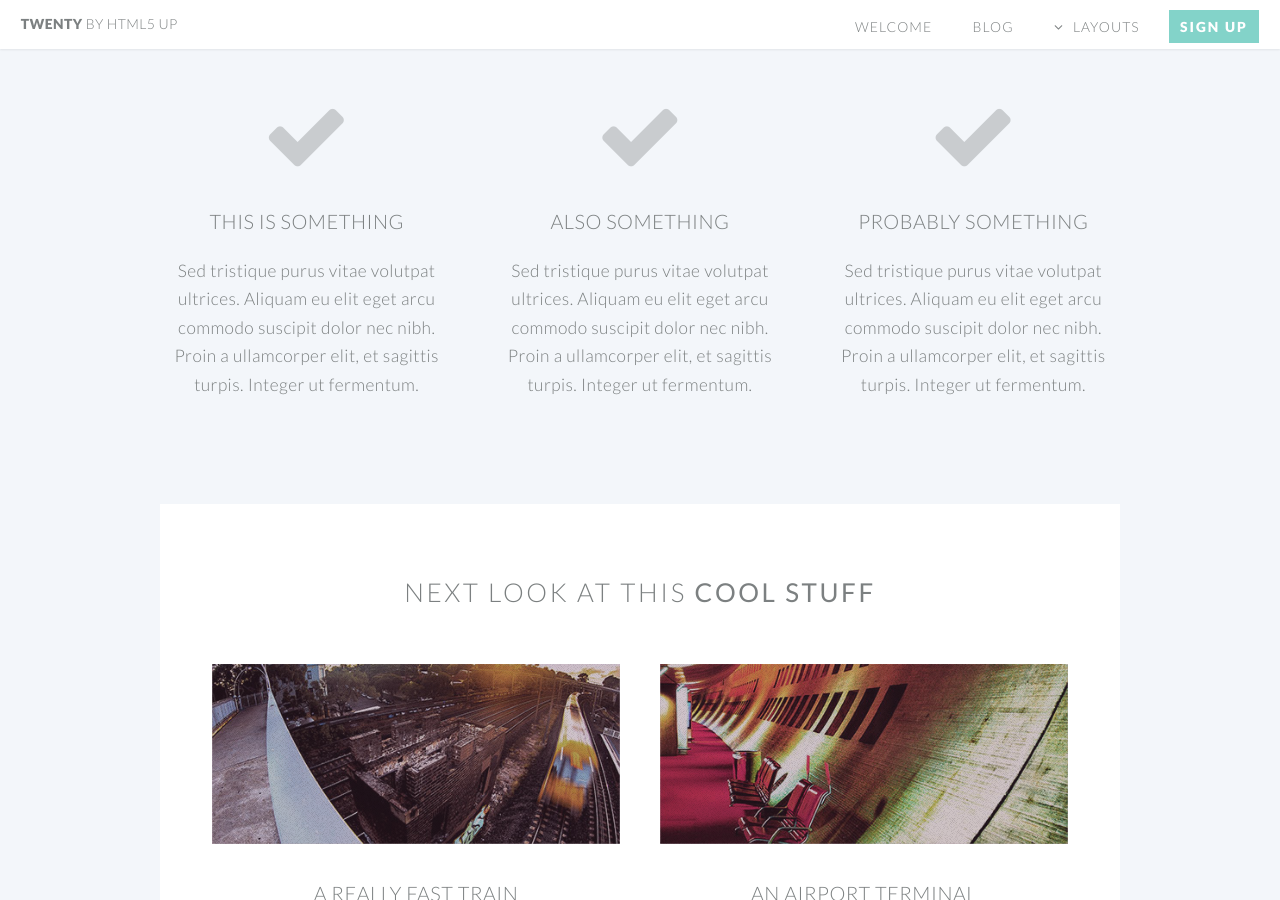
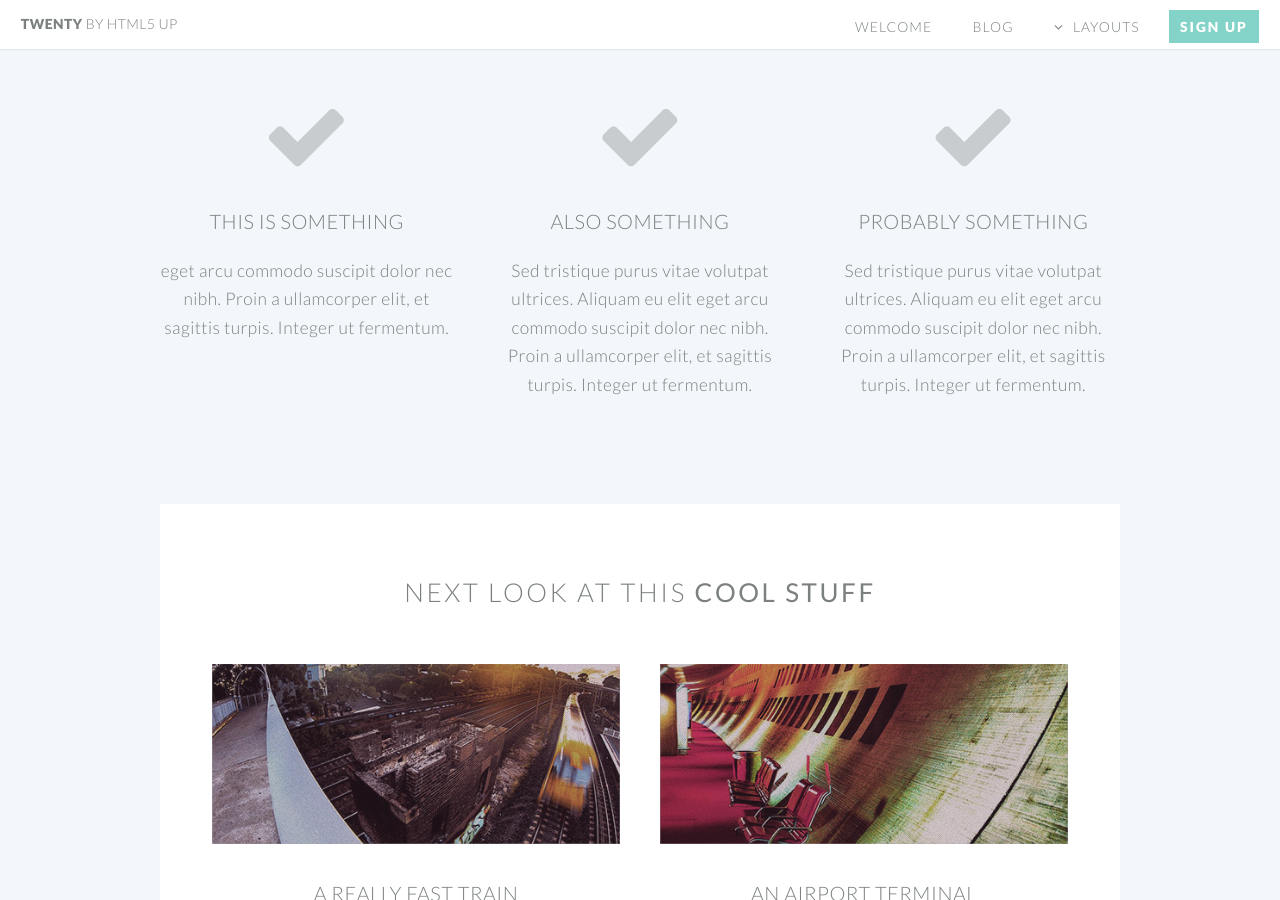
Before and after one commit to Yangsiwan/Yangsiwan.github.io, a Jekyll site: the page built from index.html, in a window 1280 px wide and 900 px high, scrolled down 1491 px. Built offline with Jekyll 4.4.1, drawn with Linux system fonts in a browser that asks for light colours.

Commit message:
Update index.html

```diff
--- a/index.html
+++ b/index.html
@@ -53,7 +53,7 @@ layout: landing-page
 									<header>
 										<h3>This is Something</h3>
 									</header>
-									<p>Sed tristique purus vitae volutpat ultrices. Aliquam eu elit eget arcu commodo suscipit dolor nec nibh. Proin a ullamcorper elit, et sagittis turpis. Integer ut fermentum.</p>
+									<p> eget arcu commodo suscipit dolor nec nibh. Proin a ullamcorper elit, et sagittis turpis. Integer ut fermentum.</p>
 								</section>
 
 							</div>
```
